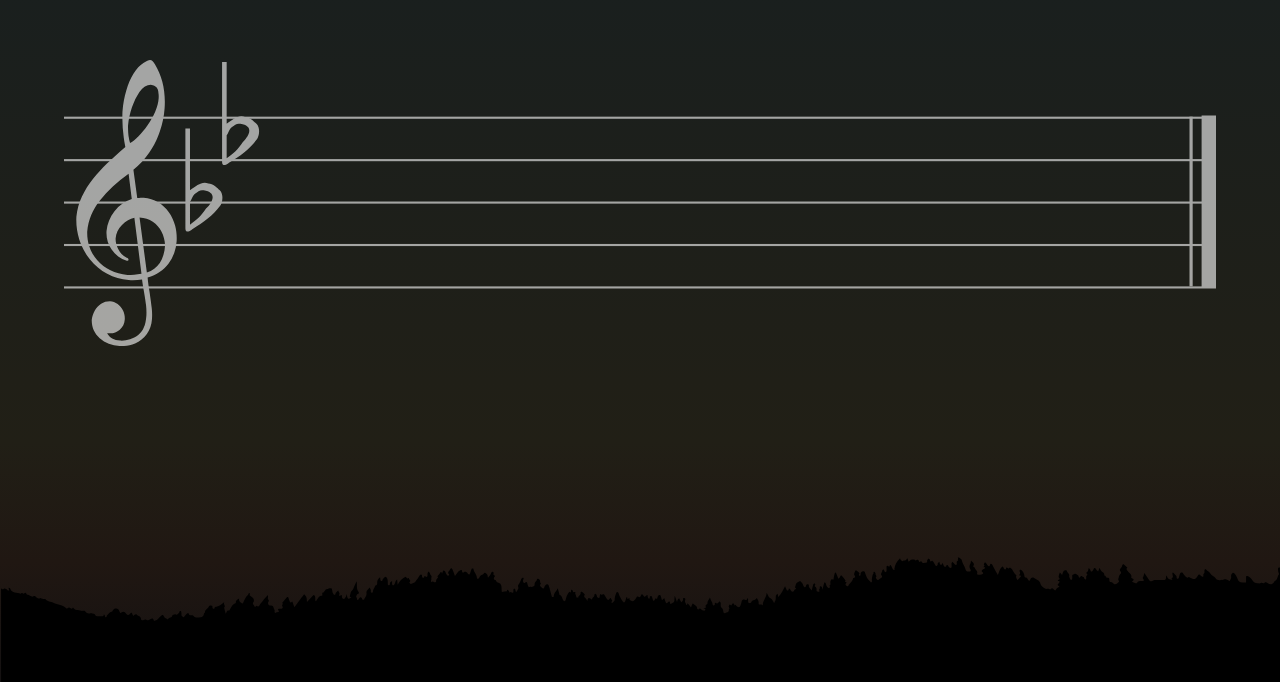
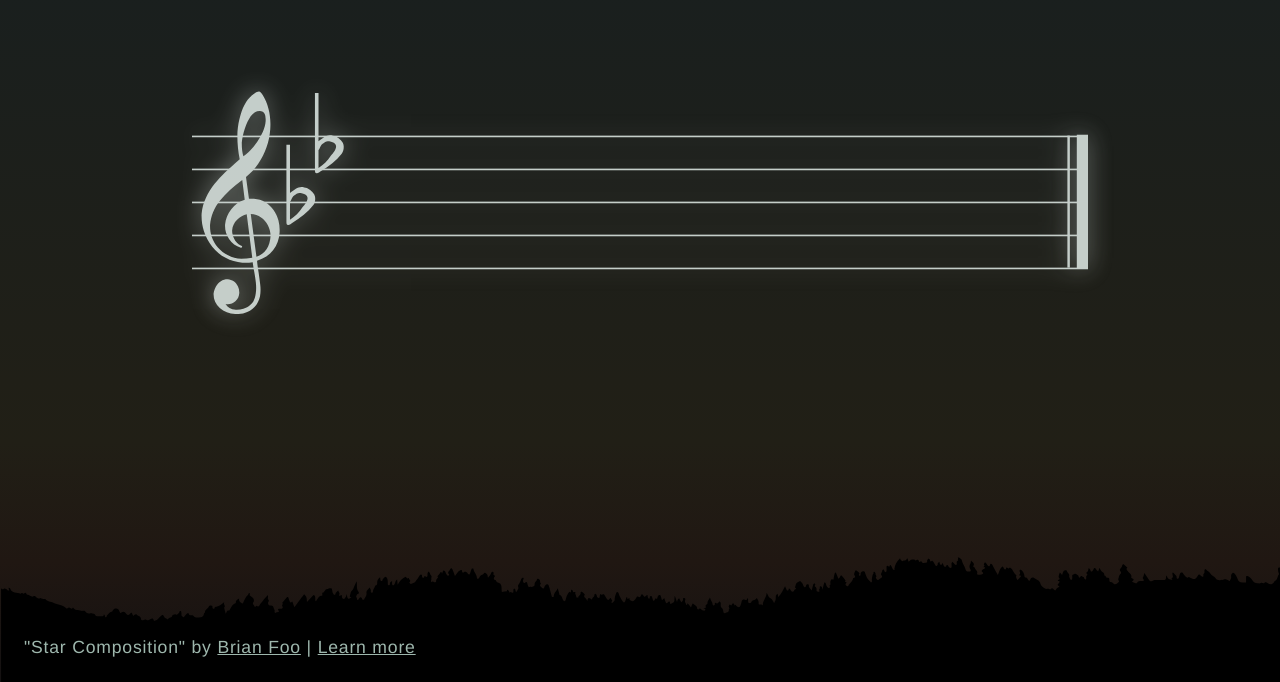
Before and after one commit to beefoo/eclipticalis, a website: page index.html in a window 1280 px wide. Shown: the part 118-800 px from the top of the page. Drawn offline with Linux system fonts and the light colour scheme.

Commit message:
glow barstaff, add menu, resize barstaff

```diff
--- a/index.html
+++ b/index.html
@@ -205,6 +205,11 @@
       c0.3-0.1,0.6-0.6,0.7-1c0.1-0.5,0-1,0-1.5c0-0.7-0.1-1.4,0-2c0.1-0.5,0.5-1,0.8-1.4c0.4,0.4,0.7,0.8,1.1,1.2c0.7,0.6,1.3,1.7,2,1.7
       c1.6,0.1,0.9-1.4,0.9-2.2c0-1.3,0.5-1.5,1.6-1.9C897.6,10.5,898.4,9.4,898,8z"/>
     </svg>
+
+    <div class="menu">
+      "Star Composition" by <a href="http://brianfoo.com">Brian Foo</a> <span class="divider">|</span> <a href="#learn">Learn more</a>
+    </div>
+
   </div>
 
   <script src="js/app.js"></script>
--- a/src/scss/_variables.scss
+++ b/src/scss/_variables.scss
@@ -1,3 +1,5 @@
 // Grays
 $white: #fff;
 $black: #222;
+$lightGray: #d8e2de;
+$gray: darken($lightGray, 20%);
--- a/src/scss/app.scss
+++ b/src/scss/app.scss
@@ -1,6 +1,7 @@
 @import "mixins";
 @import "variables";
 @import "normalize";
+@import "animations";
 
 html {
   font-family: Helvetica, Arial, sans-serif;
@@ -10,9 +11,16 @@ html {
 }
 
 body {
-
+  color: $lightGray;
 }
 
+a {
+  &, &:link, &:visited, &:hover, &:active {
+    color: $lightGray;
+  }
+}
+
+// Backdrop: sky and trees
 $sky1: #181f20;
 $sky2: #211f16;
 $sky3: #201712;
@@ -31,25 +39,46 @@ $sky4: #141111;
   background: linear-gradient(to bottom, $sky1 0%, $sky2 70%, $sky3 85%, $sky4 100%);
   filter: progid:DXImageTransform.Microsoft.gradient( startColorstr='$sky1', endColorstr='$sky4',GradientType=0 );
 }
-
 #trees {
   position: absolute;
   bottom: -10%;
   left: 0;
 }
 
+// B-flat bar staff
+$bflatW: 70vw;
+$bflatH: $bflatW / 4;
+$bflatX: $bflatW / -2;
+$bflatY: $bflatH / -2;
 #bflat {
   position: absolute;
   top: 40%;
   left: 50%;
-  width: 90vw;
-  height: 22.5vw;
-  margin-left: -45vw;
-  margin-top: -11.25vw;
-  opacity: 0.6;
+  width: $bflatW;
+  height: $bflatH;
+  margin-left: $bflatX;
+  margin-top: $bflatY;
+  // opacity: 0.8;
+  -webkit-filter: drop-shadow(0px 0px 12px rgba($lightGray, 0.5));
+          filter: drop-shadow(0px 0px 12px rgba($lightGray, 0.5));
+  @include animation(fadeIn 8s);
 
   path,
   rect {
-    fill: $white;
+    fill: $lightGray;
   }
 }
+
+// Menu
+.menu {
+  position: absolute;
+  bottom: 20px;
+  left: 24px;
+  font-size: 1.1rem;
+  letter-spacing: 0.05rem;
+
+  &, a {
+    color: $gray;
+  }
+
+}
```
Also changed, not shown: css/app.css.
